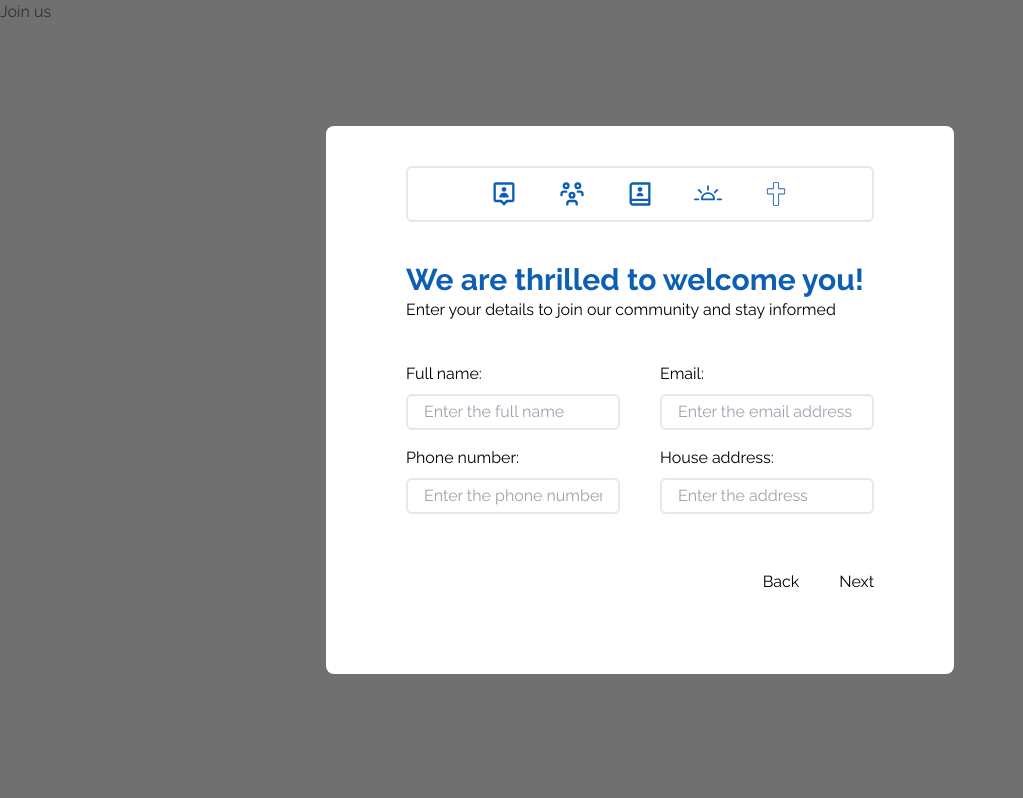
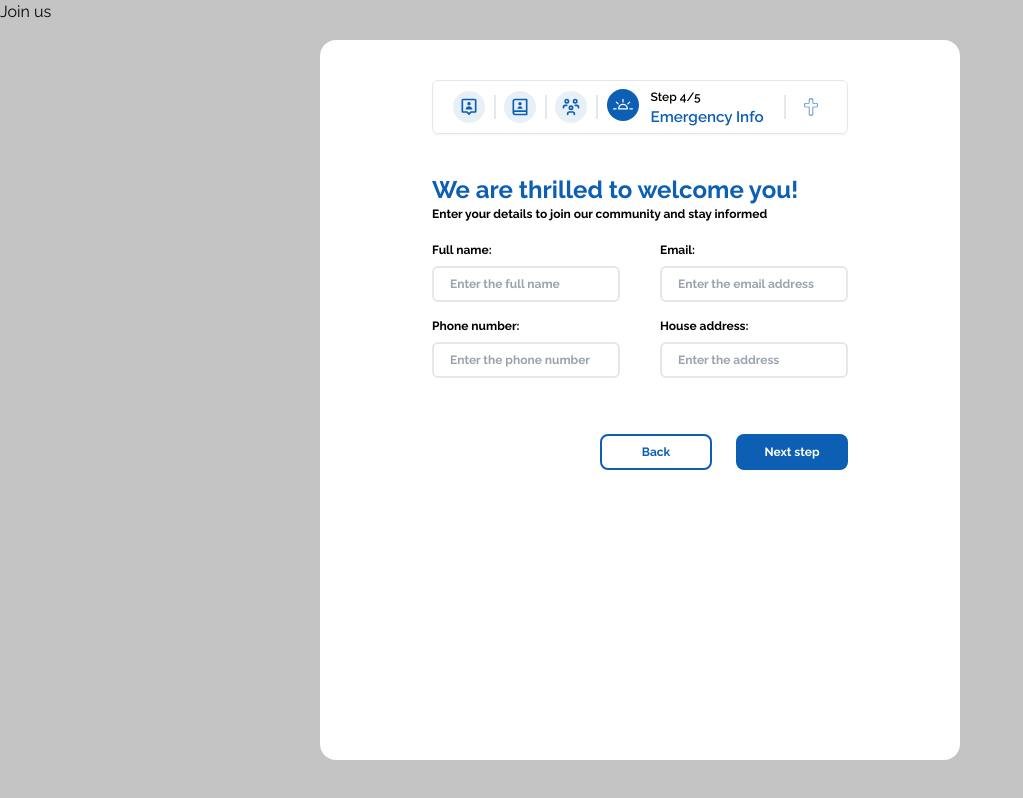
Before and after one commit to Luwat/church-workflow, a Next.js app: page /membership in a window 1280 px wide. Both pictures are taken after a click on the button "Join us". Shown: the whole page, without its empty margins (0-1023 px from the left). Built offline with nearby package versions, Linux system fonts and the light colour scheme.

Commit message:
Style emergency modal

```diff
--- a/components/UI/Modal.tsx
+++ b/components/UI/Modal.tsx
@@ -1,51 +1,55 @@
-'use client'
+"use client";
 
-import React, { useEffect, useRef, useState } from 'react'
+import React, { useEffect, useRef, useState } from "react";
 
 interface ModalProps {
   isOpen: boolean;
   // hasCloseBtn?: boolean;
   onClose?: () => void;
   children: React.ReactNode;
-  };
+}
 
-const Modal = ({isOpen, onClose, children}: ModalProps) => {
-    const [isModalOpen, setIsModalOpen] = useState<boolean>(isOpen)
+const Modal = ({ isOpen, onClose, children }: ModalProps) => {
+  const [isModalOpen, setIsModalOpen] = useState<boolean>(isOpen);
   const modalRef = useRef<HTMLDialogElement | null>(null);
 
   useEffect(() => {
-        setIsModalOpen(isOpen)
-    }, [isOpen])
+    setIsModalOpen(isOpen);
+  }, [isOpen]);
 
   useEffect(() => {
     const modalElement = modalRef.current;
     if (modalElement) {
       if (isModalOpen) {
-                modalElement.showModal()
+        modalElement.showModal();
       } else {
-                modalElement.close()
+        modalElement.close();
       }
     }
-    }, [isModalOpen])
+  }, [isModalOpen]);
 
   const handleCloseModal = () => {
     if (onClose) {
       onClose();
     }
-        setIsModalOpen(false)
-    }
+    setIsModalOpen(false);
+  };
 
   const handleKeyDown = (event: React.KeyboardEvent<HTMLDialogElement>) => {
     if (event.key === "Escape") {
-            handleCloseModal()
+      handleCloseModal();
     }
-    }
+  };
 
   return (
-    <dialog ref={modalRef} onKeyDown={handleKeyDown} className=' rounded-lg backdrop:bg-neutral-700 backdrop:bg-opacity-75'>
+    <dialog
+      ref={modalRef}
+      onKeyDown={handleKeyDown}
+      className="w-3/6 h-[90%] px-28 rounded-2xl backdrop:bg-neutral-900 backdrop:bg-opacity-25"
+    >
       {children}
     </dialog>
-  )
-}
+  );
+};
 
-export default Modal
+export default Modal;
--- a/components/UI/icons.tsx
+++ b/components/UI/icons.tsx
@@ -8,21 +8,42 @@ import { primary } from "@/constants/colors";
 
 const IconComponent = () => {
   return (
-    <section className="flex justify-center w-full gap-10 mb-10 border-2 rounded-md px-4 py-3">
-      <Link href={""} className="">
-        <BiUserPin size={28} color={primary} />
+    <section className="flex justify-around items-center w-full mb-10 border-[1px] shadow-sm sha rounded-md px-4 py-2">
+      <Link
+        href={""}
+        className="flex justify-center items-center w-8 h-8 rounded-full bg-[#E7EFF7]"
+      >
+        <BiUserPin size={20} color={primary} />
       </Link>
-      <Link href={""}>
-        <TbUsersGroup size={28} color={primary} />
+      <div className="border-r-2 h-6" />
+      <Link
+        href={""}
+        className="flex justify-center items-center w-8 h-8 rounded-full bg-[#E7EFF7]"
+      >
+        <RiContactsBook2Line size={20} color={primary} />
       </Link>
-      <Link href={""}>
-        <RiContactsBook2Line size={28} color={primary} />
+      <div className="border-r-2 h-6" />
+      <Link
+        href={""}
+        className="flex justify-center items-center w-8 h-8 rounded-full bg-[#E7EFF7]"
+      >
+        <TbUsersGroup size={20} color={primary} />
       </Link>
-      <Link href={""}>
-        <BsBrightnessAltHigh size={28} color={primary} />
+      <div className="border-r-2 h-6" />
+      <Link href={""} className="flex justify-center pr-3 gap-3">
+        <div
+          className={`flex justify-center items-center w-8 h-8 rounded-full bg-[#0c5fb3]`}
+        >
+          <BsBrightnessAltHigh size={20} color={"white"} />
+        </div>
+        <div className="font-semibold">
+          <p>Step 4/5</p>
+          <p className="text-[0.95rem] text-[#0c5fb3] mt-1">Emergency Info</p>
+        </div>
       </Link>
-      <Link href={""}>
-        <PiCrossThin size={28} color={primary} />
+      <div className="border-r-2 h-6" />
+      <Link href={""} className={`flex justify-center items-center w-8 h-8`}>
+        <PiCrossThin size={20} color={primary} />
       </Link>
     </section>
   );
--- a/components/membershipModal/MembershipModal.tsx
+++ b/components/membershipModal/MembershipModal.tsx
@@ -3,7 +3,7 @@
 import React, { useState, useEffect, useRef, FormEvent } from "react";
 import Modal from "../UI/Modal";
 import IconComponent from "../UI/icons";
-import { bgColorPrimary, textColorPrimary } from "@/constants/colors";
+import { textColorPrimary } from "@/constants/colors";
 
 export interface MembershipData {
   fullName: string;
@@ -59,11 +59,11 @@ const MembershipModal = ({
 
   return (
     <Modal isOpen={isOpen} onClose={onClose}>
-      <div className="mt-10 mb-20 mx-20">
+      <div className="mt-10 text-xs font-bold">
         <IconComponent />
         <form onSubmit={handleSubmit}>
-          <div className="mb-10">
-            <h1 className="font-bold text-3xl" style={textColorPrimary}>We are thrilled to welcome you!</h1>
+          <div className="mb-5">
+            <h1 className="font-bold text-2xl" style={textColorPrimary}>We are thrilled to welcome you!</h1>
             <p>Enter your details to join our community and stay informed</p>
           </div>
           <div className="flex gap-10">
@@ -76,7 +76,7 @@ const MembershipModal = ({
                 placeholder="Enter the full name"
                 value={formState.fullName}
                 onChange={handleInputChange}
-                className="border-2 focus:outline-none py-1 px-4 rounded-md"
+                className="border-2 focus:outline-none py-2 px-4 rounded-md"
                 required
               />
             </div>
@@ -89,7 +89,7 @@ const MembershipModal = ({
                 placeholder="Enter the email address"
                 value={formState.email}
                 onChange={handleInputChange}
-                className="border-2 focus:outline-none py-1 px-4 rounded-md"
+                className="border-2 focus:outline-none py-2 px-4 rounded-md"
                 required
               />
             </div>
@@ -104,7 +104,7 @@ const MembershipModal = ({
                 placeholder="Enter the phone number"
                 value={formState.phoneNumber}
                 onChange={handleInputChange}
-                className="border-2 focus:outline-none py-1 px-4 rounded-md"
+                className="border-2 focus:outline-none py-2 px-4 rounded-md"
                 required
               />
             </div>
@@ -117,14 +117,14 @@ const MembershipModal = ({
                 placeholder="Enter the address"
                 value={formState.houseAddress}
                 onChange={handleInputChange}
-                className="border-2 focus:outline-none py-1 px-4 rounded-md"
+                className="border-2 focus:outline-none py-2 px-4 rounded-md"
                 required
               />
             </div>
           </div>
-          <div className="flex gap-10 mt-10 justify-end">
-            <button onClick={onClose}>Back</button>
-            <button type="submit">Next</button>
+          <div className="flex gap-6 mt-10 justify-end">
+            <button onClick={onClose} className="w-28 py-2 border-2 text-[#0C5FB3] border-[#0C5FB3] rounded-lg">Back</button>
+            <button type="submit" className="w-28 py-2 border-2 text-white bg-[#0C5FB3] border-[#0C5FB3] rounded-lg">Next step</button>
           </div>
         </form>
       </div>
```
Lines whose indentation alone changed are shown as unchanged.
